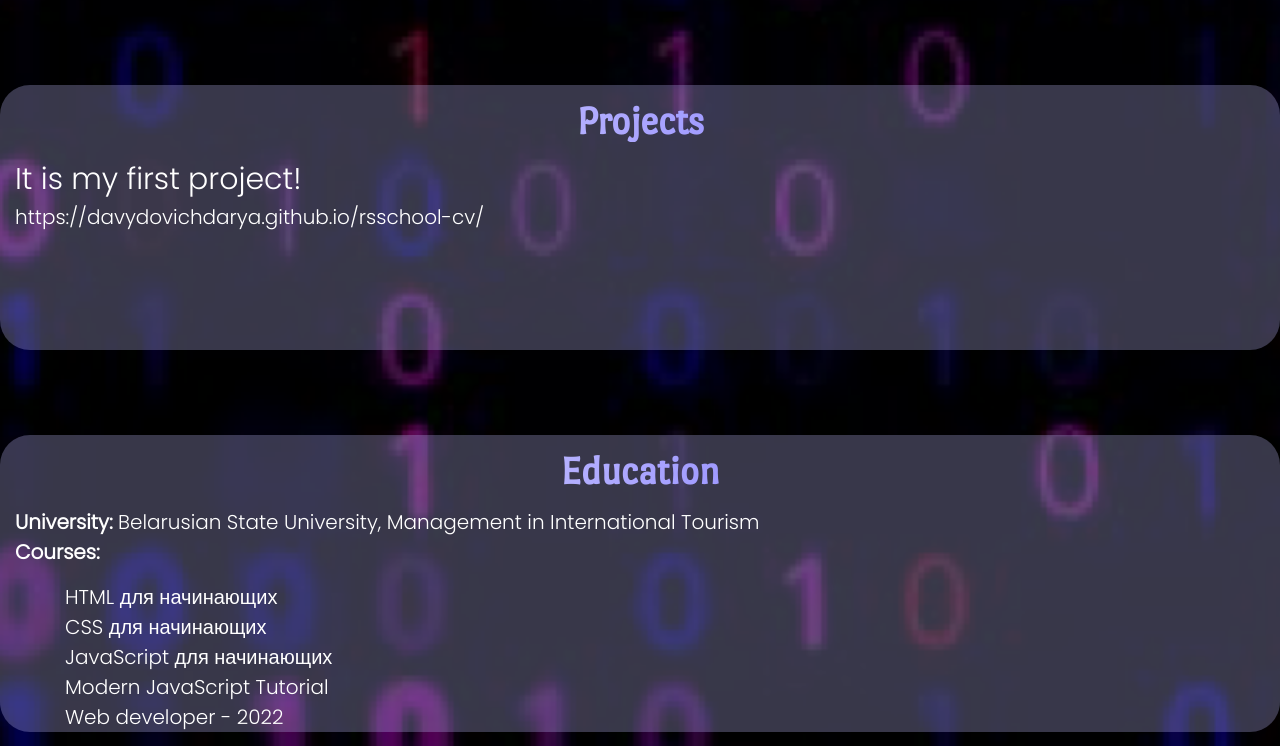
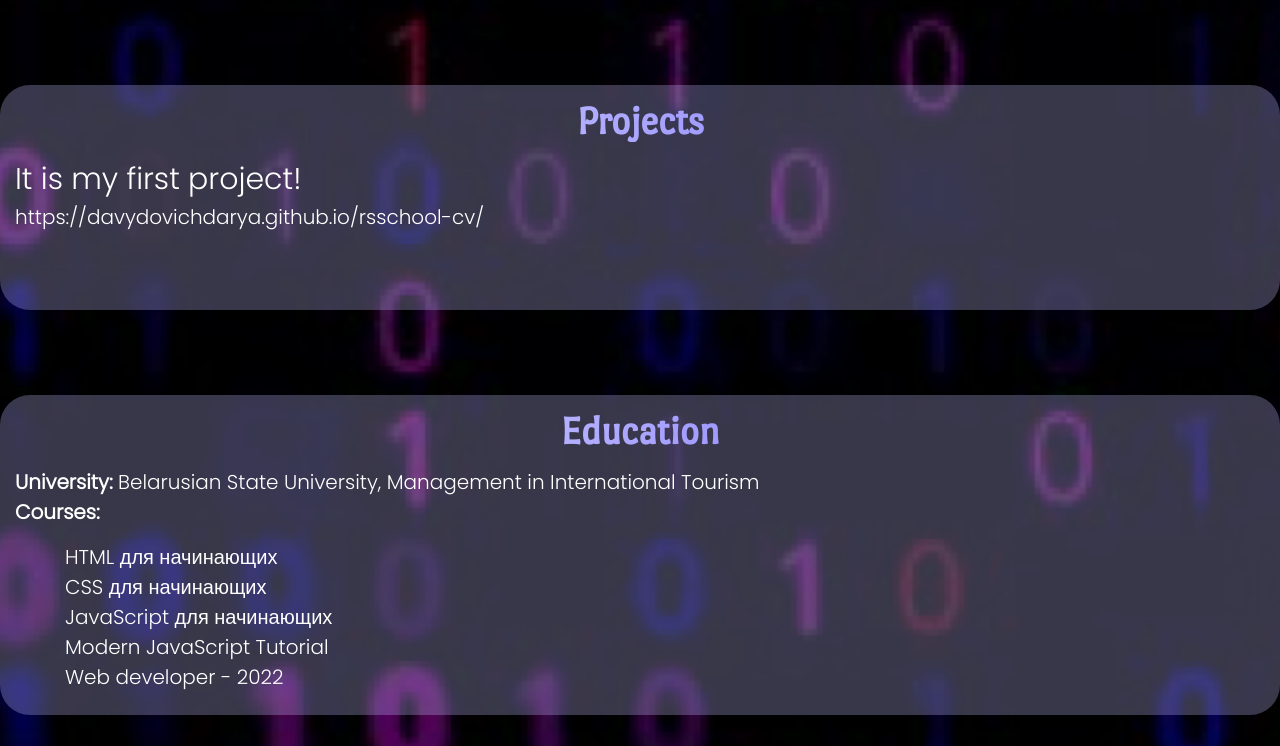
Before and after one commit to davydovichdarya/rsschool-cv, a plain HTML site: page index.html in a window 1280 px wide. Shown: the part 1834-2580 px from the top of the page. Drawn offline with Linux system fonts and the light colour scheme.

Commit message:
refactor: improve styling

```diff
--- a/style.css
+++ b/style.css
@@ -227,7 +227,7 @@ padding: 0 10px;
 
 .section#projects {
   margin-top: 85px;
-  min-height: 265px;
+  min-height: 225px;
   min-width: 100%;
   background-color: hsla(243, 65%, 82%, 0.304);
   border-radius: 30px;
@@ -235,7 +235,7 @@ padding: 0 10px;
 
 .section#education{
   margin-top: 85px;
-  min-height: 265px;
+  min-height: 320px;
   min-width: 100%;
   background-color: hsla(243, 65%, 82%, 0.304);
   border-radius: 30px;
```
